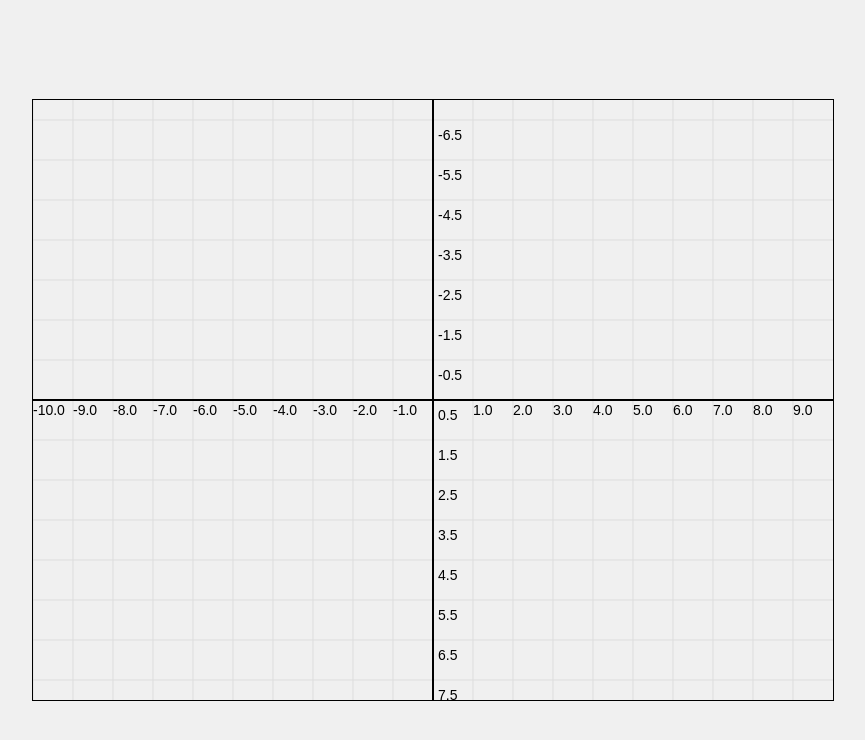
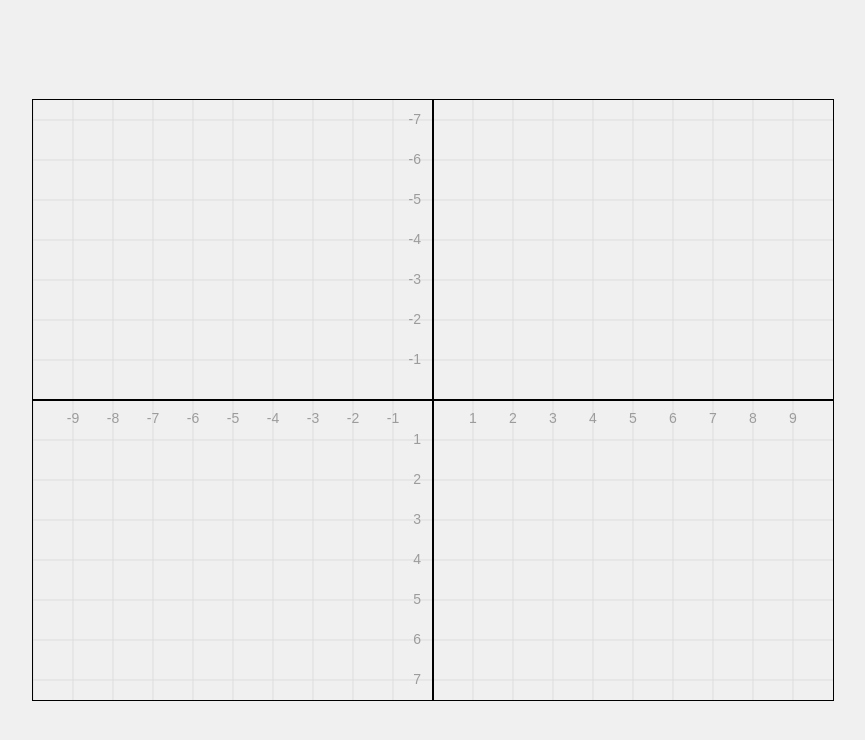
Before and after one commit to hanganflorin/basic-kinematics-in-ts, a website: page index.html in a window 1280 px wide. Shown: the whole page, without its empty margins (207-1072 px from the left). Drawn offline with Linux system fonts and the light colour scheme.

Commit message:
Fix numbers on axes

```diff
--- a/app_test.js
+++ b/app_test.js
@@ -1,14 +1,16 @@
-"use strict";
+'use strict';
 // Get the canvas and its context
 const canvas = document.getElementById('canvas');
 const ctx = canvas.getContext('2d');
 // Canvas size
 const width = canvas.width;
 const height = canvas.height;
+console.log('# Canvas size', { width, height });
 // Initial axis system settings
 let originX = width / 2;
 let originY = height / 2;
 let scale = 40; // 1 unit = 40 pixels initially
+console.log('# Initial sizes', { originX, originY, scale });
 let isDragging = false;
 let dragStartX = 0;
 let dragStartY = 0;
@@ -41,21 +43,32 @@ function drawAxes() {
     ctx.lineWidth = 2;
     ctx.stroke();
     // Draw numbers on the axes
-    ctx.fillStyle = 'black';
+    const drawNumberFn = (value, x, y) => {
+        ctx.fillText(value.toFixed(scale < 100 ? 0 : 1).toString(), x, y);
+    };
+    ctx.fillStyle = '#9c9c9c';
     ctx.font = '14px Arial';
-    // Draw X axis numbers
-    for (let i = -width / 2; i <= width / 2; i += scale) {
-        if (i !== 0) {
-            const label = (i / scale).toFixed(1); // Limit to 1 decimal places
-            ctx.fillText(label, originX + i, originY + 15);
+    // draw numbers on x axis
+    ctx.textAlign = 'center';
+    ctx.textBaseline = 'top';
+    const firstNumberX = Math.floor(-originX / scale) + 1;
+    const lastNumberX = Math.ceil((width - originX) / scale) - 1;
+    for (let i = firstNumberX; i <= lastNumberX; i++) {
+        if (i === 0) {
+            continue;
         }
+        drawNumberFn(i, i * scale + originX, originY + scale * 0.3);
     }
-    // Draw Y axis numbers
-    for (let i = -height / 2; i <= height / 2; i += scale) {
-        if (i !== 0) {
-            const label = (i / scale).toFixed(1); // Limit to 1 decimal places
-            ctx.fillText(label, originX + 5, originY + i);
+    // draw numbers on y axis
+    ctx.textAlign = 'right';
+    ctx.textBaseline = 'middle';
+    const firstNumberY = Math.floor(-originY / scale) + 1;
+    const lastNumberY = Math.ceil((height - originY) / scale) - 1;
+    for (let i = firstNumberY; i <= lastNumberY; i++) {
+        if (i === 0) {
+            continue;
         }
+        drawNumberFn(i, originX - scale * 0.3, i * scale + originY);
     }
 }
 // Mouse events for dragging
@@ -63,16 +76,20 @@ canvas.addEventListener('mousedown', (e) => {
     const mouseX = e.offsetX;
     const mouseY = e.offsetY;
     // Check if the mouse is on the axes to start dragging
-    if (Math.abs(mouseX - originX) < 20 && Math.abs(mouseY - originY) < 20) {
-        isDragging = true;
-        dragStartX = mouseX - originX;
-        dragStartY = mouseY - originY;
-    }
+    // if (
+    //     Math.abs(mouseX - originX) < scale &&
+    //     Math.abs(mouseY - originY) < scale
+    // ) {
+    isDragging = true;
+    dragStartX = mouseX - originX;
+    dragStartY = mouseY - originY;
+    // }
 });
 canvas.addEventListener('mousemove', (e) => {
     if (isDragging) {
         const mouseX = e.offsetX;
         const mouseY = e.offsetY;
+        console.log('!!! mousemove & isDragging', { mouseX, mouseY });
         originX = mouseX - dragStartX;
         originY = mouseY - dragStartY;
         // Redraw the canvas
@@ -84,15 +101,15 @@ canvas.addEventListener('mouseup', () => {
 });
 // Zoom functionality
 canvas.addEventListener('wheel', (e) => {
-    const _scale = 1.005;
+    const scaleMultiplier = 1.01;
     if (e.deltaY < 0) {
         // Zoom in (less sensitive)
-        scale *= _scale;
+        scale *= scaleMultiplier;
+    } else {
+        // Zoom out (less sensitive)
+        scale /= scaleMultiplier;
     }
-    else {
-        // Zoom out (less sensitive)
-        scale /= _scale;
-    }
+    console.log('!!! ON wheel', { scale });
     // Redraw with the new scale
     redraw();
     e.preventDefault(); // Prevent page scroll
```
Also changed, not shown: index.html (+1 -0 lines), src/app.ts (+41 -19 lines).
